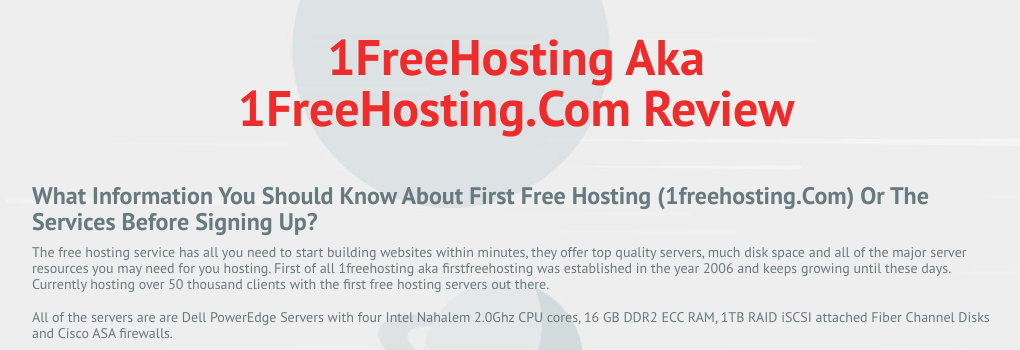
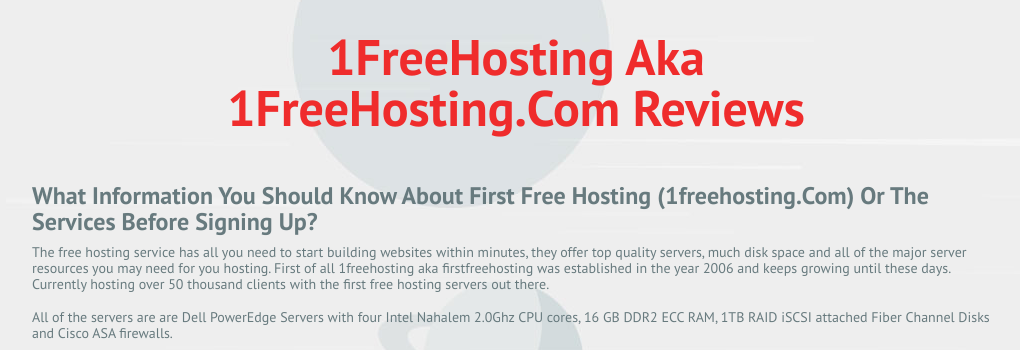
Before and after one commit to ranakhas/2fh-template, a PHP site: page /1freehosting in a window 1280 px wide. Shown: the part 54-404 px from the top of the page, without its empty margins (124-1144 px from the left). Run offline with PHP 8.4, Linux system fonts and the light colour scheme; some libraries are stand-ins or nearby versions.

Commit message:
update 1 page for test

```diff
--- a/1freehosting.php
+++ b/1freehosting.php
@@ -11,7 +11,7 @@
 		<main role="main" id="main">
 			<div class="holder">
 				<div class="heading">
-					<h1>1FreeHosting aka 1FreeHosting.com Review</h1>
+					<h1>1FreeHosting aka 1FreeHosting.com Reviews</h1>
 				</div>
 				<h2>What information you should know about first free hosting (1freehosting.com) or the services before signing up?</h2>
 				<p>The free hosting service has all you need to start building websites within minutes, they offer top quality servers, much disk space and all of the major server resources you may need for you hosting. First of all 1freehosting aka firstfreehosting was established in the year 2006 and keeps growing until these days. Currently hosting over 50 thousand clients with the first free hosting servers out there.</p>
```
